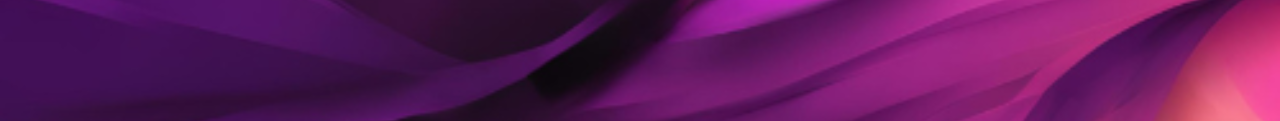
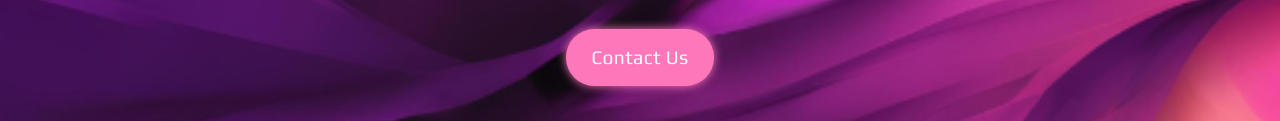
Before and after one commit to ajmccredie/digitalflyingsquirrels, a website: page index.html in a window 1280 px wide. Shown: the part 1072-1193 px from the top of the page. Drawn offline with nearby package versions, Linux system fonts and the light colour scheme.

Commit message:
Add description and buttons

```diff
--- a/index.html
+++ b/index.html
@@ -4,6 +4,7 @@
   <meta charset="UTF-8" />
   <meta name="viewport" content="width=device-width, initial-scale=1.0" />
   <title>Digital Flying Squirrels</title>
+  <meta name="description" content="Creative websites and social content for small businesses by Digital Flying Squirrels." />
 
   <!-- Fonts & Styles -->
   <link href="https://fonts.googleapis.com/css2?family=Inter:wght@300;500;700&display=swap" rel="stylesheet">
@@ -48,6 +49,7 @@
       <div class="swiper-button-prev swiper-button-prev-a"></div>
       <div class="swiper-pagination swiper-pagination-a"></div>
     </div>
+    <a href="#contact" class="cta-button">Contact Us</a>
   </section>
 
   <section class="swiper-section">
```
